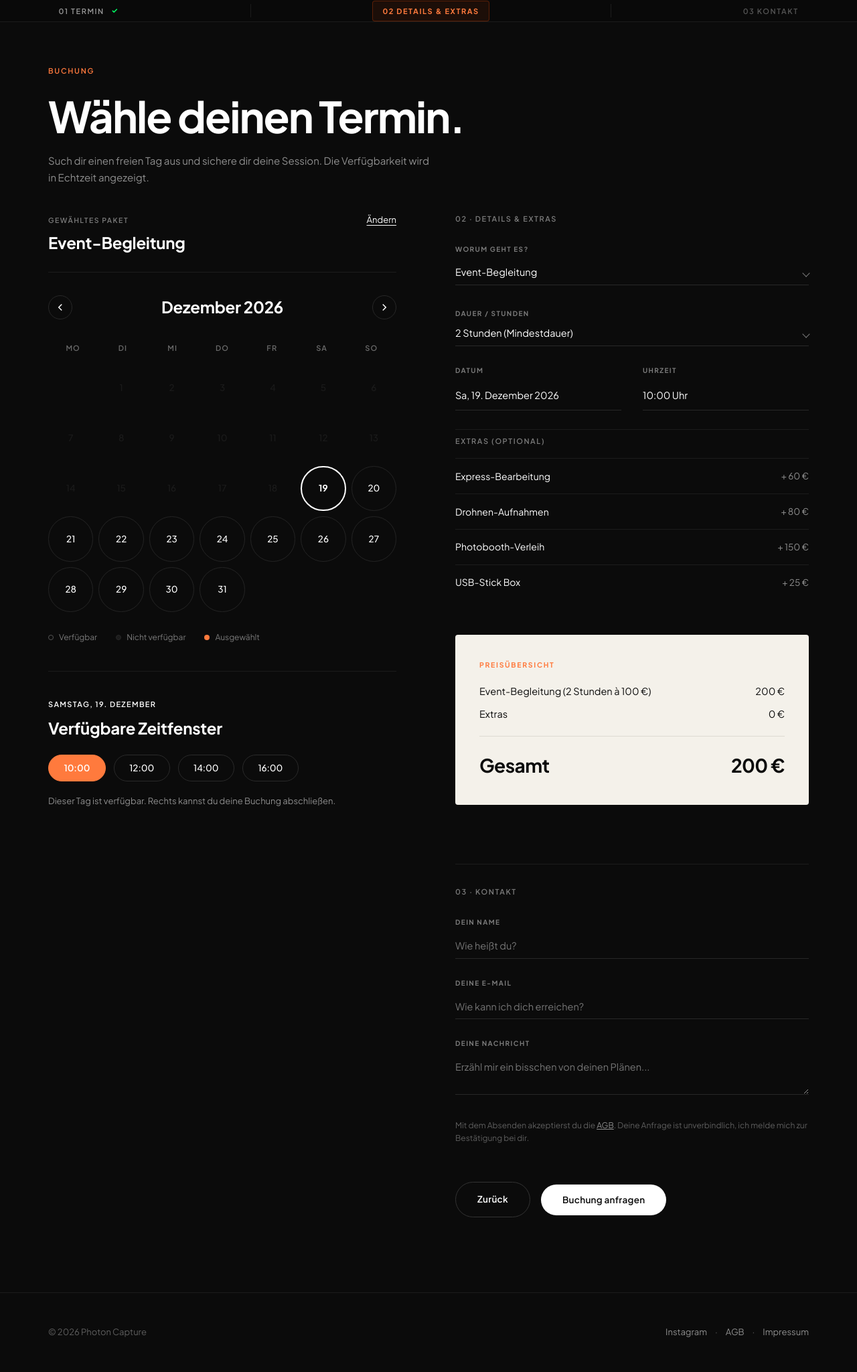
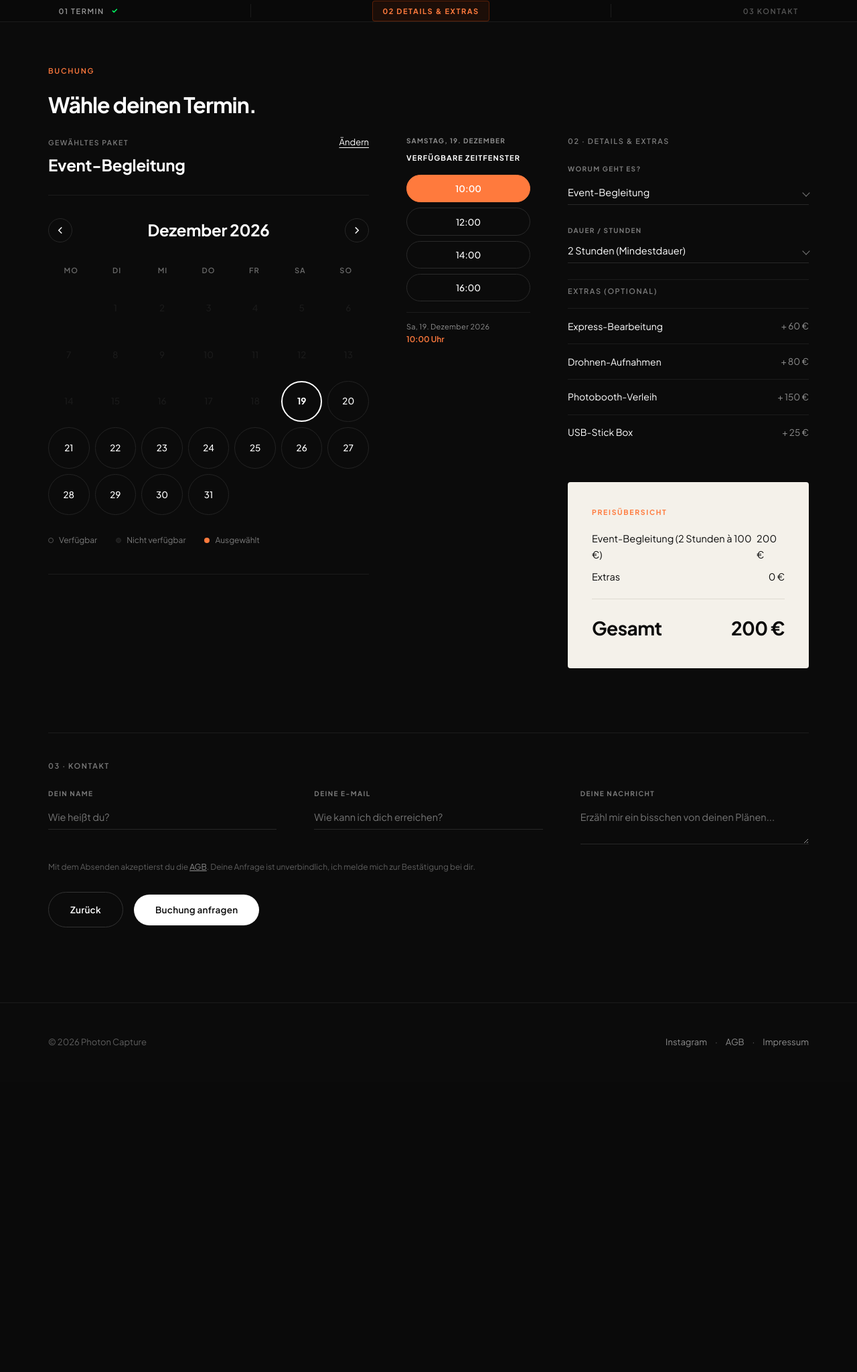
Before and after one commit to GalaxyGamer5/photon-capture, a PHP site: page /calendar.html in a window 1280 px wide. Shown: the part 76-2125 px from the top of the page at 67% size. After the commit the page ends 1640 px from the top, so only its background shows below. Run offline with PHP 8.4, Linux system fonts and the light colour scheme.

Commit message:
refactor: restructure calendar booking layout and update styles

```diff
--- a/calendar.html
+++ b/calendar.html
@@ -67,17 +67,21 @@
 
     <main class="booking-page">
         <div class="container">
-            <!-- Header Section -->
+
+            <!-- Compact page header -->
             <div class="booking-header">
                 <span class="section-kicker" data-i18n="cal.kicker">BUCHUNG</span>
                 <h1 class="booking-title" data-i18n="cal.title">Wähle deinen Termin.</h1>
-                <p class="booking-subtitle" data-i18n="cal.subtitle">Such dir einen freien Tag aus und sichere dir deine Session. Die Verfügbarkeit wird in Echtzeit angezeigt.</p>
             </div>
 
-            <!-- 2-Column Booking Layout (Matching Figma Mockup) -->
+            <form id="booking-form" class="clean-form">
+
+                <!-- 3-Column Grid: [Calendar] [Time Slots] [Details & Extras] -->
                 <div class="booking-grid">
-                <!-- LEFT COLUMN: Calendar & Time Slots -->
+
+                    <!-- COL 1: Calendar -->
                     <div class="booking-left-col" id="step-1-termin">
+
                         <!-- Selected Package Bar -->
                         <div class="selected-package-bar">
                             <div class="pkg-info-group">
@@ -118,8 +122,10 @@
                             <span class="legend-item"><span class="legend-dot dot-unavailable"></span> <span data-i18n="cal.unavailable">Nicht verfügbar</span></span>
                             <span class="legend-item"><span class="legend-dot dot-selected"></span> <span data-i18n="calendar.selected">Ausgewählt</span></span>
                         </div>
+                    </div>
 
-                    <!-- Time Slots Section -->
+                    <!-- COL 2: Time Slot Picker -->
+                    <div class="booking-time-col">
                         <div class="time-slots-section" id="timeSlotsSection">
                             <span class="slot-date-kicker" id="slotDateKicker">SAMSTAG, 21. NOVEMBER</span>
                             <h3 class="slot-heading" data-i18n="cal.slotsHeading">Verfügbare Zeitfenster</h3>
@@ -129,15 +135,20 @@
                                 <button type="button" class="slot-pill" data-time="14:00">14:00</button>
                                 <button type="button" class="slot-pill" data-time="16:00">16:00</button>
                             </div>
-                        <p class="slot-helper-note" id="slotHelperNote" data-i18n="cal.slotNote">Dieser Tag ist verfügbar. Rechts kannst du deine Buchung abschließen.</p>
+                            <!-- Selection confirmation (updated by JS) -->
+                            <div class="slot-confirm-row">
+                                <div id="displaySelectedDate" class="slot-confirm-date"></div>
+                                <div id="displaySelectedTime" class="slot-confirm-time"></div>
                             </div>
+                            <p class="slot-helper-note" id="slotHelperNote" aria-live="polite"></p>
+                        </div>
+                        <!-- Hidden form inputs for selected date/time -->
+                        <input type="hidden" id="date" name="date" value="2026-11-21">
+                        <input type="hidden" id="time" name="time" value="10:00">
                     </div>
 
-                <!-- RIGHT COLUMN: Details & Extras + Summary + Contact Form -->
-                <div class="booking-right-col">
-                    <form id="booking-form" class="clean-form">
-                        <!-- Step 02: Details & Extras -->
-                        <div class="form-step-group" id="step-2-details">
+                    <!-- COL 3: Details & Extras -->
+                    <div class="booking-right-col" id="step-2-details">
                         <span class="group-kicker" data-i18n="cal.step2dot">02 · DETAILS &amp; EXTRAS</span>
 
                         <div class="form-field">
@@ -168,19 +179,6 @@
                             </div>
                         </div>
 
-                            <div class="date-time-row">
-                                <div class="form-field">
-                                    <label data-i18n="cal.dateLabel">DATUM</label>
-                                    <div class="display-value" id="displaySelectedDate">Sa, 21. November 2026</div>
-                                    <input type="hidden" id="date" name="date" value="2026-11-21">
-                                </div>
-                                <div class="form-field">
-                                    <label data-i18n="cal.timeLabel">UHRZEIT</label>
-                                    <div class="display-value" id="displaySelectedTime">10:00 Uhr</div>
-                                    <input type="hidden" id="time" name="time" value="10:00">
-                                </div>
-                            </div>
-
                         <!-- Extras (Optional) -->
                         <div class="extras-section">
                             <span class="extras-kicker" data-i18n="cal.extrasKicker">EXTRAS (OPTIONAL)</span>
@@ -189,7 +187,7 @@
                             </div>
                         </div>
 
-                            <!-- Cream Price Summary Card -->
+                        <!-- Price Summary Card -->
                         <div class="price-summary-card" id="price-summary">
                             <span class="summary-kicker" data-i18n="cal.priceSummary">PREISÜBERSICHT</span>
                             <div class="summary-row">
@@ -212,23 +210,25 @@
                         </div>
                     </div>
 
-                        <!-- Step 03: Contact -->
-                        <div class="form-step-group contact-step-group" id="step-3-contact">
+                </div><!-- /booking-grid -->
+
+                <!-- Full-width Contact Section (Step 03) -->
+                <div class="booking-contact-section" id="step-3-contact">
                     <span class="group-kicker" data-i18n="cal.step3dot">03 · KONTAKT</span>
 
+                    <div class="contact-fields-grid">
                         <div class="form-field">
                             <label for="name" data-i18n="contact.form.name">DEIN NAME</label>
                             <input type="text" id="name" name="name" required class="underline-input" data-i18n="contact.form.name.placeholder" placeholder="Wie heißt du?">
                         </div>
-
                         <div class="form-field">
                             <label for="email" data-i18n="contact.form.email">DEINE E-MAIL</label>
                             <input type="email" id="email" name="email" required class="underline-input" data-i18n="contact.form.email.placeholder" placeholder="Wie kann ich dich erreichen?">
                         </div>
-
                         <div class="form-field">
                             <label for="message" data-i18n="contact.form.message">DEINE NACHRICHT</label>
                             <textarea id="message" name="message" rows="2" class="underline-input" data-i18n="contact.form.message.placeholder" placeholder="Erzähl mir ein bisschen von deinen Plänen..."></textarea>
+                        </div>
                     </div>
 
                     <p class="booking-legal-disclaimer" data-i18n="cal.legal">Mit dem Absenden akzeptierst du die <a href="agb.html" target="_blank">AGB</a>. Deine Anfrage ist unverbindlich, ich melde mich zur Bestätigung bei dir.</p>
@@ -237,17 +237,17 @@
                         <a href="index.html#pricing" class="pill-btn pill-btn-dark" data-i18n="cal.back">Zurück</a>
                         <button type="submit" class="pill-btn pill-btn-light" data-i18n="cal.submit">Buchung anfragen</button>
                     </div>
-                        </div>
 
-                        <!-- Hidden Inputs for Calculations & Backend Handling -->
+                    <!-- Hidden Inputs for Calculations & Backend -->
                     <input type="hidden" id="total_price_input" name="total_price">
                     <input type="hidden" id="price_details_input" name="price_details">
                     <input type="hidden" id="base_price_input" name="base_price">
                     <input type="hidden" id="extras_breakdown_input" name="extras_breakdown">
                     <input type="hidden" id="discount_breakdown_input" name="discount_breakdown">
-                    </form>
-                </div>
-            </div>
+                </div><!-- /booking-contact-section -->
+
+            </form><!-- /booking-form -->
+
         </div>
     </main>
 
--- a/css/style.css
+++ b/css/style.css
@@ -1337,25 +1337,22 @@ body.viewfinder-active .site-header {
 }
 
 .booking-header {
-    margin-bottom: 2.5rem;
+    margin-bottom: 1.75rem;
 }
 
 .booking-title {
     font-family: var(--font-heading);
-    font-size: clamp(2.5rem, 5vw, 4.25rem);
+    font-size: clamp(1.6rem, 2.5vw, 2.5rem);
     font-weight: 700;
-    line-height: 1.08;
+    line-height: 1.1;
     letter-spacing: -0.03em;
     color: #ffffff;
     margin-top: 0.25rem;
-    margin-bottom: 1.25rem;
+    margin-bottom: 0;
 }
 
 .booking-subtitle {
-    font-size: 15px;
-    color: var(--text-secondary);
-    line-height: 1.65;
-    max-width: 580px;
+    display: none;
 }
 
 /* ── Booking Stepper sub-bar (inside <header>) ── */
@@ -1465,12 +1462,24 @@ body.viewfinder-active .site-header {
     scroll-margin-top: calc(var(--header-height) + 44px + 1.5rem);
 }
 
-/* 2-Column Booking Layout */
+/* ── 3-Column Booking Grid: [Calendar] [Time] [Details] ── */
 .booking-grid {
     display: grid;
-    grid-template-columns: 520px 1fr;
-    gap: 5.5rem;
-    align-items: flex-start;
+    grid-template-columns: 1fr 185px minmax(270px, 360px);
+    gap: 1.5rem 3.5rem;
+    align-items: start;
+}
+
+/* Calendar column — sticky so it stays visible as right col scrolls */
+.booking-left-col {
+    position: sticky;
+    top: calc(var(--header-height) + 44px + 1rem);
+}
+
+/* Time column — also sticky */
+.booking-time-col {
+    position: sticky;
+    top: calc(var(--header-height) + 44px + 1rem);
 }
 
 /* Selected Package Bar */
@@ -1651,51 +1660,56 @@ body.viewfinder-active .site-header {
     background: var(--accent-orange);
 }
 
-/* Time Slots Section */
+/* Time Slots Section — vertical middle column */
 .time-slots-section {
-    margin-top: 1rem;
+    margin-top: 0;
 }
 
 .slot-date-kicker {
     display: block;
-    font-size: 11px;
-    font-weight: 600;
+    font-size: 10px;
+    font-weight: 700;
     letter-spacing: 0.12em;
     text-transform: uppercase;
-    color: #ffffff;
-    margin-bottom: 0.4rem;
+    color: var(--text-secondary);
+    margin-bottom: 0.5rem;
 }
 
 .slot-heading {
-    font-family: var(--font-heading);
-    font-size: 1.5rem;
+    font-family: var(--font-body);
+    font-size: 11px;
     font-weight: 700;
     color: #ffffff;
-    letter-spacing: -0.01em;
-    margin-bottom: 1.25rem;
+    letter-spacing: 0.1em;
+    text-transform: uppercase;
+    margin-bottom: 1rem;
 }
 
 .slots-pill-group {
     display: flex;
-    flex-wrap: wrap;
-    gap: 0.75rem;
-    margin-bottom: 1.25rem;
+    flex-direction: column;
+    gap: 0.5rem;
+    margin-bottom: 1rem;
 }
 
 .slot-pill {
     background: transparent;
     border: 1px solid #2a2a2a;
     border-radius: var(--radius-pill);
-    padding: 0.65rem 1.4rem;
+    padding: 0.7rem 1rem;
     color: #ffffff;
     font-size: 13.5px;
     font-weight: 500;
     cursor: pointer;
     transition: all var(--transition-fast);
+    width: 100%;
+    text-align: center;
+    display: block;
 }
 
 .slot-pill:hover {
-    border-color: #666666;
+    border-color: #555555;
+    background: rgba(255, 255, 255, 0.04);
 }
 
 .slot-pill.active {
@@ -1705,16 +1719,49 @@ body.viewfinder-active .site-header {
     font-weight: 600;
 }
 
+/* Selection confirmation below pills */
+.slot-confirm-row {
+    padding-top: 0.75rem;
+    border-top: 1px solid var(--border-hairline);
+}
+
+.slot-confirm-date {
+    font-size: 11px;
+    color: var(--text-secondary);
+    letter-spacing: 0.03em;
+    line-height: 1.6;
+}
+
+.slot-confirm-time {
+    font-size: 12px;
+    font-weight: 600;
+    color: var(--accent-orange);
+}
+
 .slot-helper-note {
-    font-size: 13px;
-    color: var(--text-secondary);
-    line-height: 1.5;
-}
-
-/* RIGHT COLUMN: Steps 2 & 3 */
+    display: none;
+}
+
+/* RIGHT COLUMN: Details & Extras */
 .booking-right-col {
     display: flex;
     flex-direction: column;
+    gap: 1.5rem;
+}
+
+/* Full-width contact section below the grid */
+.booking-contact-section {
+    margin-top: 4rem;
+    padding-top: 2.5rem;
+    border-top: 1px solid var(--border-hairline);
+}
+
+.contact-fields-grid {
+    display: grid;
+    grid-template-columns: 1fr 1fr 1fr;
+    gap: 0 3.5rem;
+    margin-top: 1.5rem;
+    margin-bottom: 1.5rem;
 }
 
 .form-step-group {
```
Lines whose indentation alone changed are shown as unchanged.
